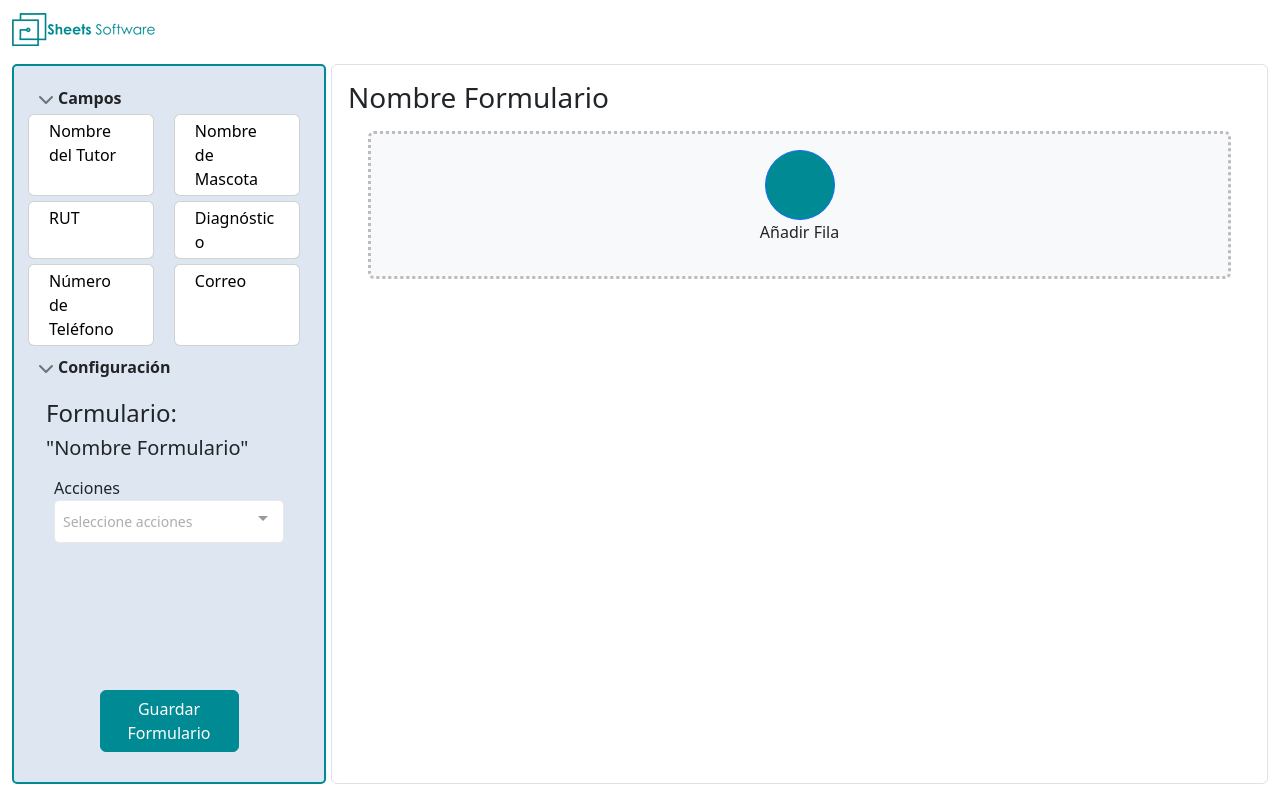
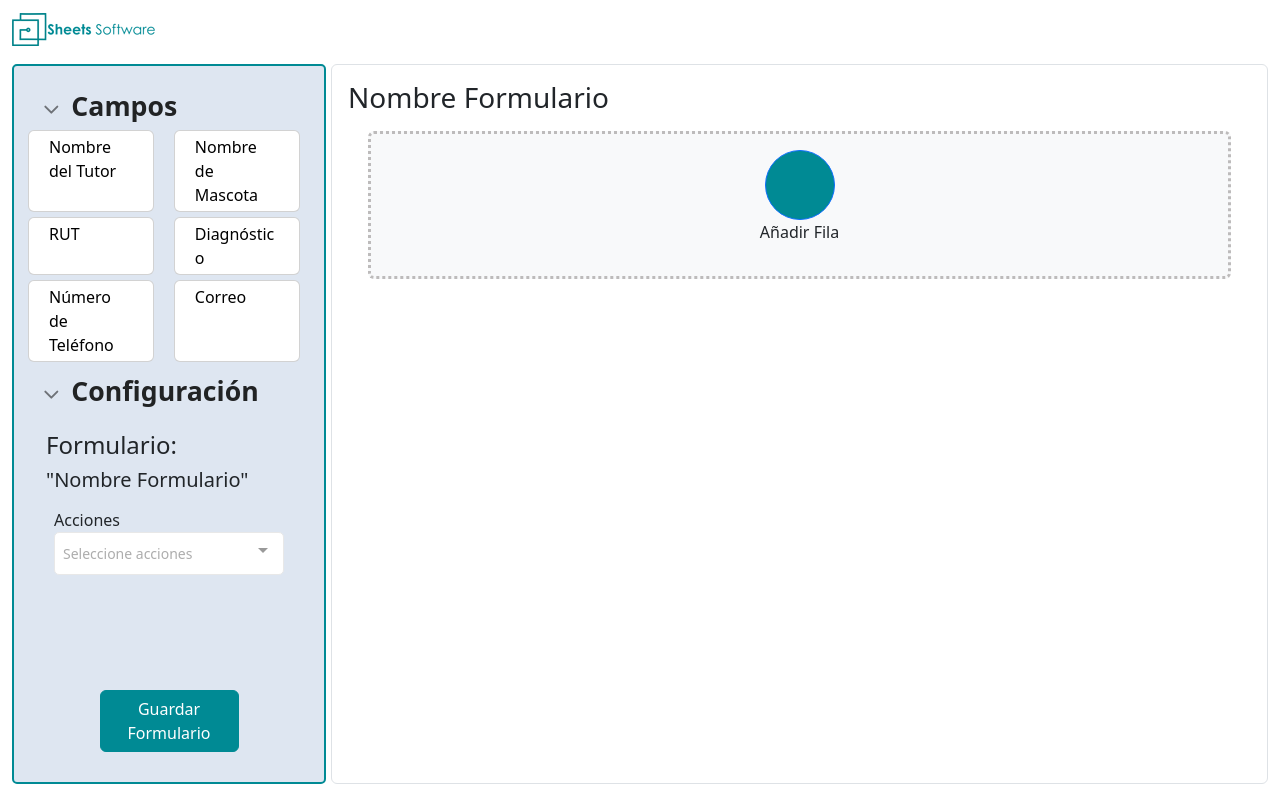
Before and after one commit to CoderhubSpA/sheets_form_builder_ui, a Vue app: page / in a window 1280 px wide. Built offline with nearby package versions, Linux system fonts and the light colour scheme; some icons are missing.

Commit message:
REFACTOR: Cambios en el tamaño de las letras de los DropdownMenu

```diff
--- a/src/components/Toolbox/ConfigDropdownMenu.vue
+++ b/src/components/Toolbox/ConfigDropdownMenu.vue
@@ -1,6 +1,6 @@
 <template>
   <div>
-    <b-button v-b-toggle="menu_id" class="btn btn-toggle align-items-center rounded collapsed">{{ menu_name }}</b-button>
+    <b-button v-b-toggle="menu_id" class="btn btn-toggle align-items-center rounded collapsed menu-button">{{ menu_name }}</b-button>
     <b-collapse visible :id="menu_id">
       <div>
         <b-list-group style="padding: 1em">
--- a/src/components/Toolbox/FieldsDropdownMenu.vue
+++ b/src/components/Toolbox/FieldsDropdownMenu.vue
@@ -1,6 +1,6 @@
 <template>
   <div>
-    <b-button v-b-toggle="menu_id" class="btn btn-toggle align-items-center rounded collapsed">{{ menu_name }}</b-button>
+    <b-button v-b-toggle="menu_id" class="btn btn-toggle align-items-center rounded collapsed menu-button">{{ menu_name }}</b-button>
     <b-collapse visible :id="menu_id">
       <div>
         <draggable class="card-deck row" style="display:flex; justify-content: flex-start;" :group="{name: 'Fields', pull: 'clone', put: false}" :list="$store.state.tools.fields" :clone="cloneAction">
@@ -67,6 +67,7 @@ export default {
 <style>
 
   .btn-toggle {
+    width: 100%;
     display: inline-flex;
     align-items: center;
     padding: .25rem .5rem;
@@ -94,4 +95,8 @@ export default {
   .btn-toggle[aria-expanded="true"]::before {
     transform: rotate(90deg);
   }
-  </style>
+
+  .menu-button{
+    font-size: 20pt !important;
+  }
+</style>
```
